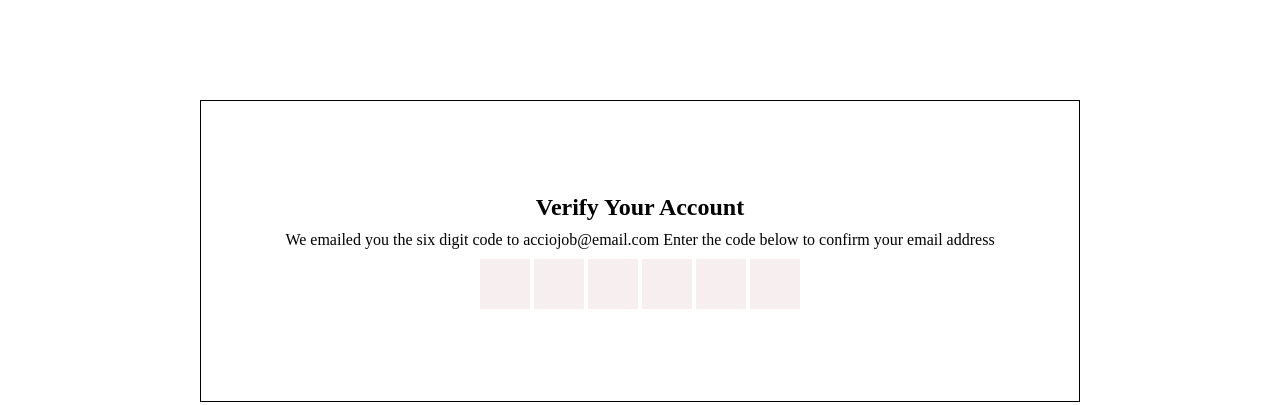
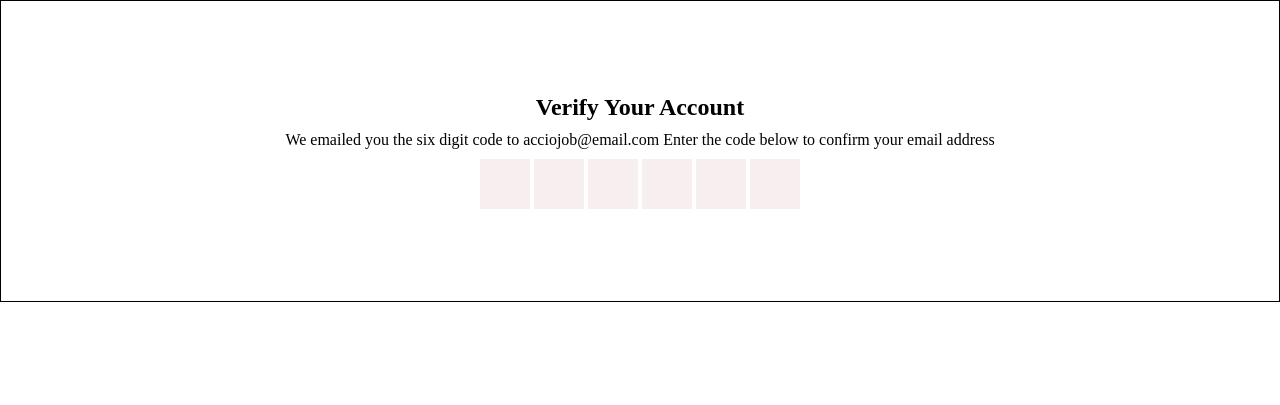
Before and after one commit to acciojob/OTP-ahmedsalik786, a website: page main.html in a window 1280 px wide. Drawn offline with Linux system fonts and the light colour scheme.

Commit message:
created a submission

```diff
--- a/styles.css
+++ b/styles.css
@@ -3,7 +3,7 @@
             padding: 0;
         }
         section{
-            margin: 100px 200px;
+/*             margin: 100px 200px; */
             /* padding: 50px; */
             border: 1px solid black;
             height:300px;
```
